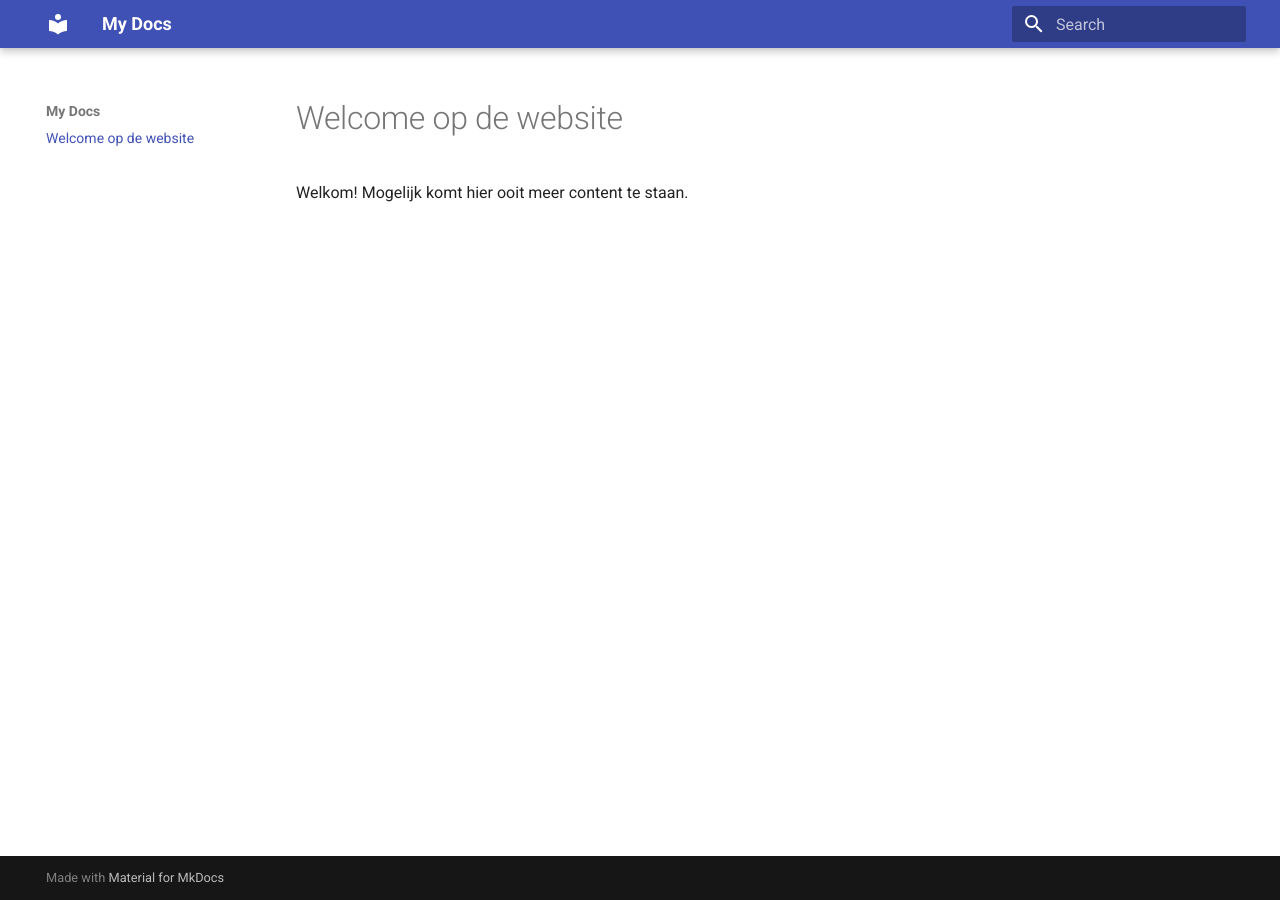
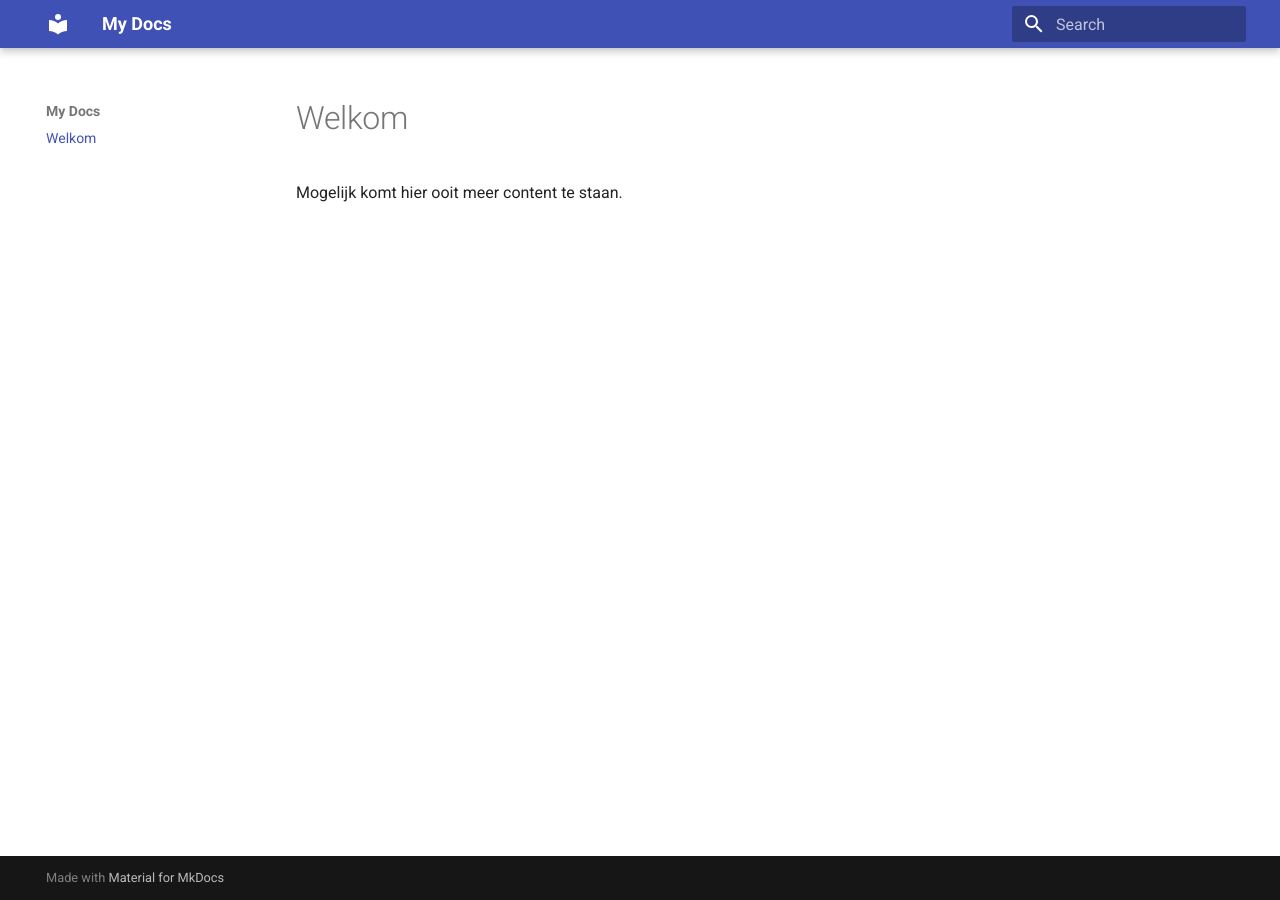
Before and after one commit to keesnieuwstad/site, an MkDocs documentation site: the page built from docs/index.md, in a window 1280 px wide. Built offline with MkDocs 1.6.1 and Material for MkDocs 9.7.7, drawn with Linux system fonts in a browser that asks for light colours.

Commit message:
Update index.md

```diff
--- a/docs/index.md
+++ b/docs/index.md
@@ -1,3 +1,3 @@
-# Welcome op de website
+# Welkom
 
-Welkom! Mogelijk komt hier ooit meer content te staan.
+Mogelijk komt hier ooit meer content te staan.
```
